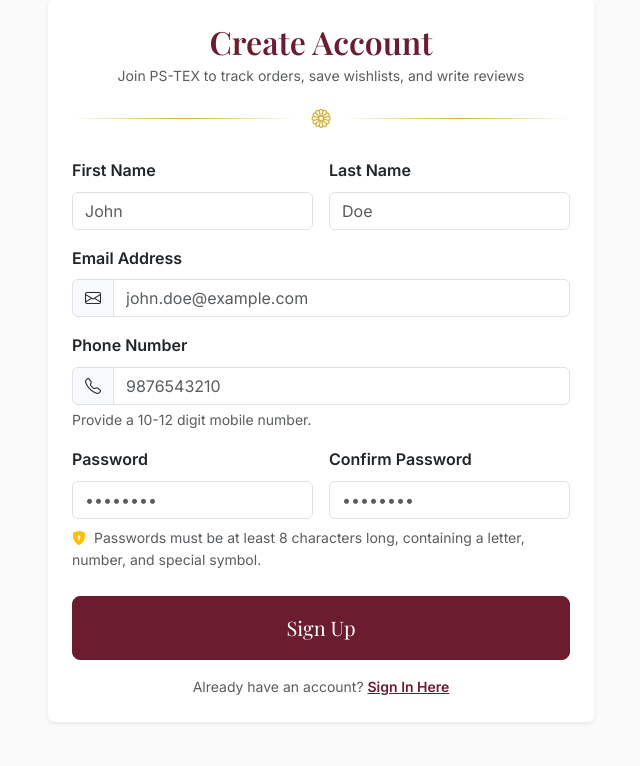
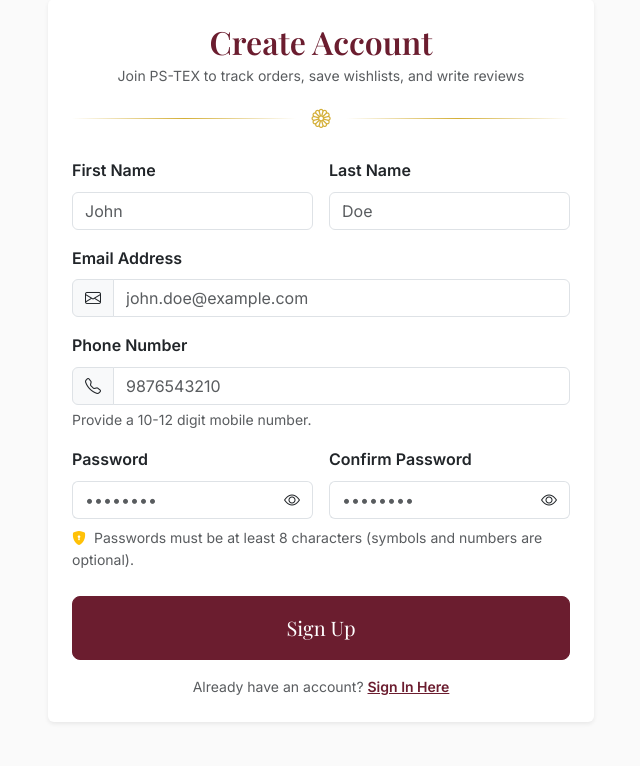
Before and after one commit to PRASANTH-7-SENTHIL/PS-TEX, a Flask app: page /register in a window 1280 px wide. Shown: the part 176-942 px from the top of the page, without its empty margins (319-959 px from the left). Run offline with Flask 3, Linux system fonts and the light colour scheme; some libraries are stand-ins or nearby versions; some web fonts are replaced.

Commit message:
feat: Add show/hide password toggle and simplify password validation to min 8 chars

```diff
--- a/templates/auth/register.html
+++ b/templates/auth/register.html
@@ -47,22 +47,28 @@
                     <div class="row g-3 mb-4">
                         <div class="col-md-6">
                             <label for="password" class="form-label fw-semibold">Password</label>
-                            <input type="password" class="form-control" id="password" name="password" placeholder="••••••••" required>
+                            <div class="input-group">
+                                <input type="password" class="form-control border-end-0" id="password" name="password" placeholder="••••••••" required>
+                                <span class="input-group-text bg-white border-start-0" id="togglePassword" style="cursor: pointer;">
+                                    <i class="bi bi-eye" id="toggleIcon"></i>
+                                </span>
+                            </div>
                         </div>
                         <div class="col-md-6">
                             <label for="confirm_password" class="form-label fw-semibold">Confirm Password</label>
-                            <input type="password" class="form-control" id="confirm_password" name="confirm_password" placeholder="••••••••" required>
+                            <div class="input-group">
+                                <input type="password" class="form-control border-end-0" id="confirm_password" name="confirm_password" placeholder="••••••••" required>
+                                <span class="input-group-text bg-white border-start-0" id="toggleConfirmPassword" style="cursor: pointer;">
+                                    <i class="bi bi-eye" id="toggleConfirmIcon"></i>
+                                </span>
+                            </div>
                         </div>
                         <div class="col-12 mt-1">
-                            <div class="form-text small text-muted"><i class="bi bi-shield-lock-fill text-warning me-1"></i> Passwords must be at least 8 characters long, containing a letter, number, and special symbol.</div>
+                            <div class="form-text small text-muted"><i class="bi bi-shield-lock-fill text-warning me-1"></i> Passwords must be at least 8 characters (symbols and numbers are optional).</div>
                         </div>
                     </div>
 
                     <button type="submit" class="btn btn-maroon w-100 py-3 font-serif fs-5 mb-3">Sign Up</button>
-
-
-
-
 
                     <div class="text-center text-muted small">
                         Already have an account? <a href="{{ url_for('auth.login') }}" class="text-maroon fw-semibold">Sign In Here</a>
@@ -74,3 +80,35 @@
     </div>
 </div>
 {% endblock %}
+
+{% block extra_js %}
+<script>
+document.addEventListener('DOMContentLoaded', function() {
+    const togglePassword = document.querySelector('#togglePassword');
+    const password = document.querySelector('#password');
+    const toggleIcon = document.querySelector('#toggleIcon');
+
+    if (togglePassword && password && toggleIcon) {
+        togglePassword.addEventListener('click', function() {
+            const type = password.getAttribute('type') === 'password' ? 'text' : 'password';
+            password.setAttribute('type', type);
+            toggleIcon.classList.toggle('bi-eye');
+            toggleIcon.classList.toggle('bi-eye-slash');
+        });
+    }
+
+    const toggleConfirmPassword = document.querySelector('#toggleConfirmPassword');
+    const confirmPassword = document.querySelector('#confirm_password');
+    const toggleConfirmIcon = document.querySelector('#toggleConfirmIcon');
+
+    if (toggleConfirmPassword && confirmPassword && toggleConfirmIcon) {
+        toggleConfirmPassword.addEventListener('click', function() {
+            const type = confirmPassword.getAttribute('type') === 'password' ? 'text' : 'password';
+            confirmPassword.setAttribute('type', type);
+            toggleConfirmIcon.classList.toggle('bi-eye');
+            toggleConfirmIcon.classList.toggle('bi-eye-slash');
+        });
+    }
+});
+</script>
+{% endblock %}
```
Also changed, not shown: templates/auth/login.html (+23 -1 lines), utils/security.py (+1 -10 lines).
